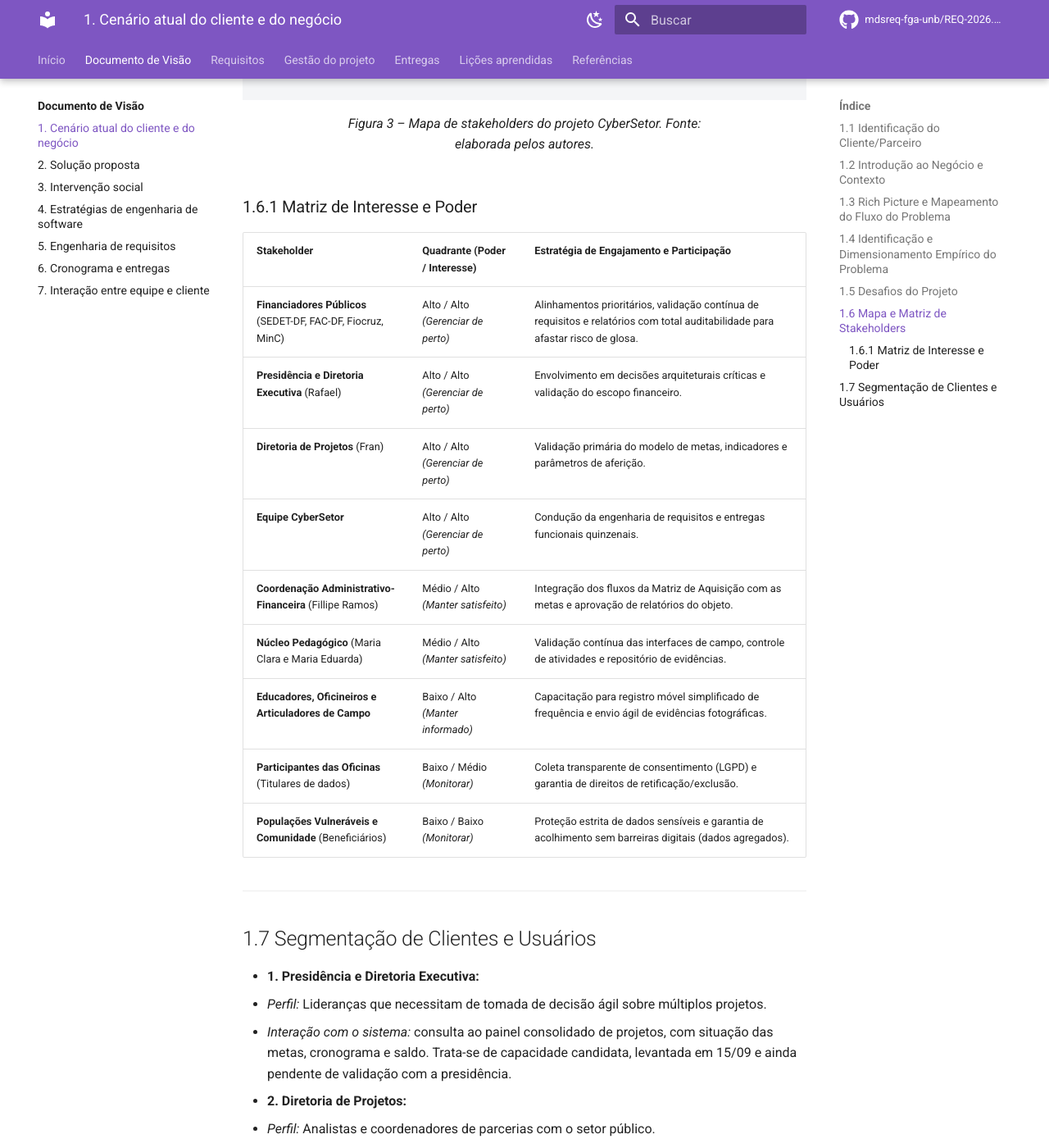
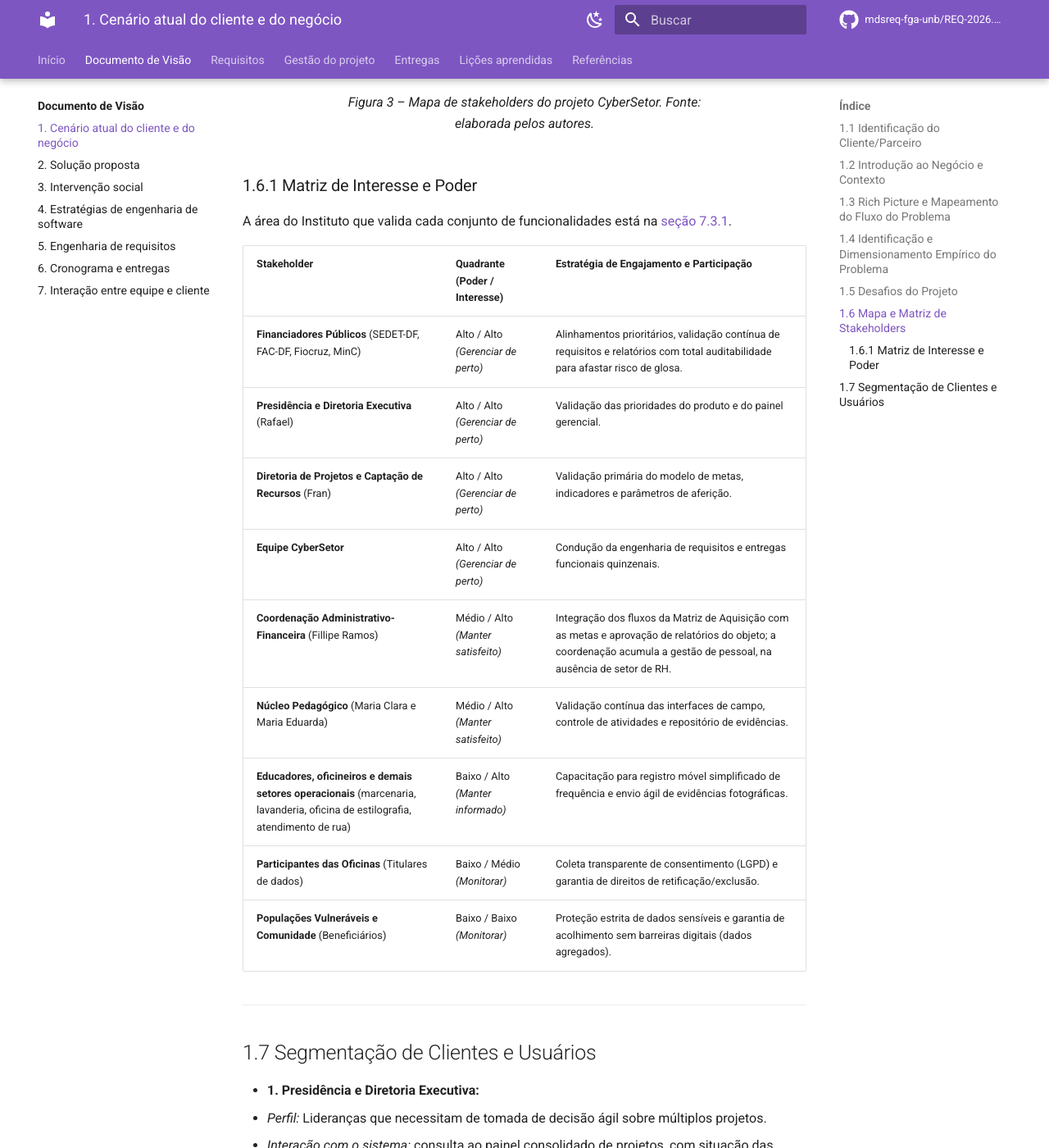
Before and after one commit to mdsreq-fga-unb/REQ-2026.2-T02-CyberSetor, an MkDocs documentation site: the page built from docs/visao/1-cenario-atual.md, in a window 1280 px wide and 1400 px high, scrolled down 6914 px. Shown: the whole window at 82% size. Built offline with MkDocs 1.6.1 and Material for MkDocs 9.7.7, drawn with Linux system fonts in a browser that asks for light colours; comment, search, counter and statistics services are not loaded; some of the changed text lies outside the part shown.

Commit message:
docs(visao): realinha a matriz de interesse e poder ao Rich Picture

```diff
--- a/docs/visao/1-cenario-atual.md
+++ b/docs/visao/1-cenario-atual.md
@@ -102,15 +102,17 @@
 
 ### 1.6.1 Matriz de Interesse e Poder
 
+A área do Instituto que valida cada conjunto de funcionalidades está na [seção 7.3.1](7-equipe-e-cliente.md#731-area-competente-por-funcionalidade).
+
 | Stakeholder | Quadrante (Poder / Interesse) | Estratégia de Engajamento e Participação |
 | :--- | :--- | :--- |
 | **Financiadores Públicos** (SEDET-DF, FAC-DF, Fiocruz, MinC) | Alto / Alto *(Gerenciar de perto)* | Alinhamentos prioritários, validação contínua de requisitos e relatórios com total auditabilidade para afastar risco de glosa. |
-| **Presidência e Diretoria Executiva** (Rafael) | Alto / Alto *(Gerenciar de perto)* | Envolvimento em decisões arquiteturais críticas e validação do escopo financeiro. |
-| **Diretoria de Projetos** (Fran) | Alto / Alto *(Gerenciar de perto)* | Validação primária do modelo de metas, indicadores e parâmetros de aferição. |
+| **Presidência e Diretoria Executiva** (Rafael) | Alto / Alto *(Gerenciar de perto)* | Validação das prioridades do produto e do painel gerencial. |
+| **Diretoria de Projetos e Captação de Recursos** (Fran) | Alto / Alto *(Gerenciar de perto)* | Validação primária do modelo de metas, indicadores e parâmetros de aferição. |
 | **Equipe CyberSetor** | Alto / Alto *(Gerenciar de perto)* | Condução da engenharia de requisitos e entregas funcionais quinzenais. |
-| **Coordenação Administrativo-Financeira** (Fillipe Ramos) | Médio / Alto *(Manter satisfeito)* | Integração dos fluxos da Matriz de Aquisição com as metas e aprovação de relatórios do objeto. |
+| **Coordenação Administrativo-Financeira** (Fillipe Ramos) | Médio / Alto *(Manter satisfeito)* | Integração dos fluxos da Matriz de Aquisição com as metas e aprovação de relatórios do objeto; a coordenação acumula a gestão de pessoal, na ausência de setor de RH. |
 | **Núcleo Pedagógico** (Maria Clara e Maria Eduarda) | Médio / Alto *(Manter satisfeito)* | Validação contínua das interfaces de campo, controle de atividades e repositório de evidências. |
-| **Educadores, Oficineiros e Articuladores de Campo** | Baixo / Alto *(Manter informado)* | Capacitação para registro móvel simplificado de frequência e envio ágil de evidências fotográficas. |
+| **Educadores, oficineiros e demais setores operacionais** (marcenaria, lavanderia, oficina de estilografia, atendimento de rua) | Baixo / Alto *(Manter informado)* | Capacitação para registro móvel simplificado de frequência e envio ágil de evidências fotográficas. |
 | **Participantes das Oficinas** (Titulares de dados) | Baixo / Médio *(Monitorar)* | Coleta transparente de consentimento (LGPD) e garantia de direitos de retificação/exclusão. |
 | **Populações Vulneráveis e Comunidade** (Beneficiários) | Baixo / Baixo *(Monitorar)* | Proteção estrita de dados sensíveis e garantia de acolhimento sem barreiras digitais (dados agregados). |
 
```
Also changed, not shown: other parts of docs/visao/1-cenario-atual.md (+1 -1 lines).
